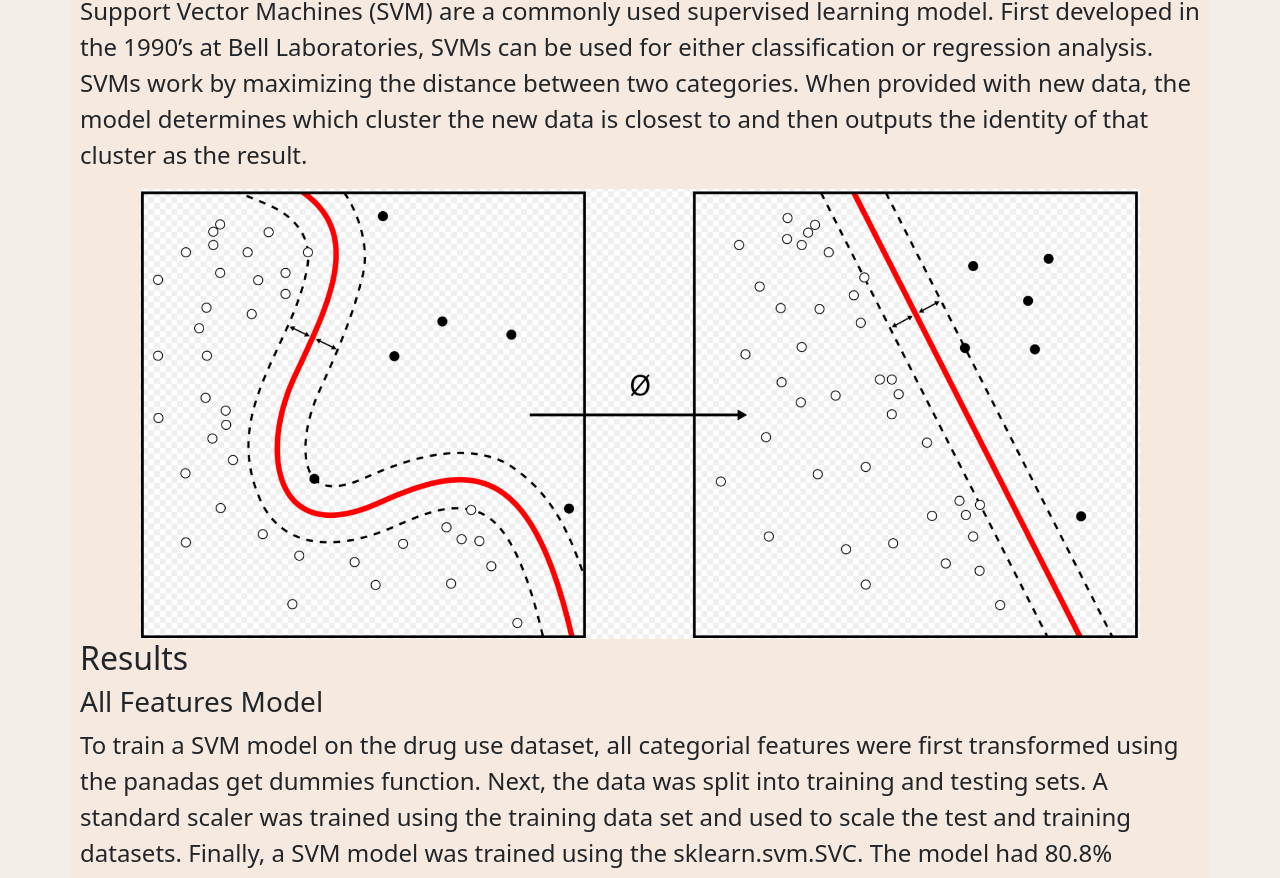
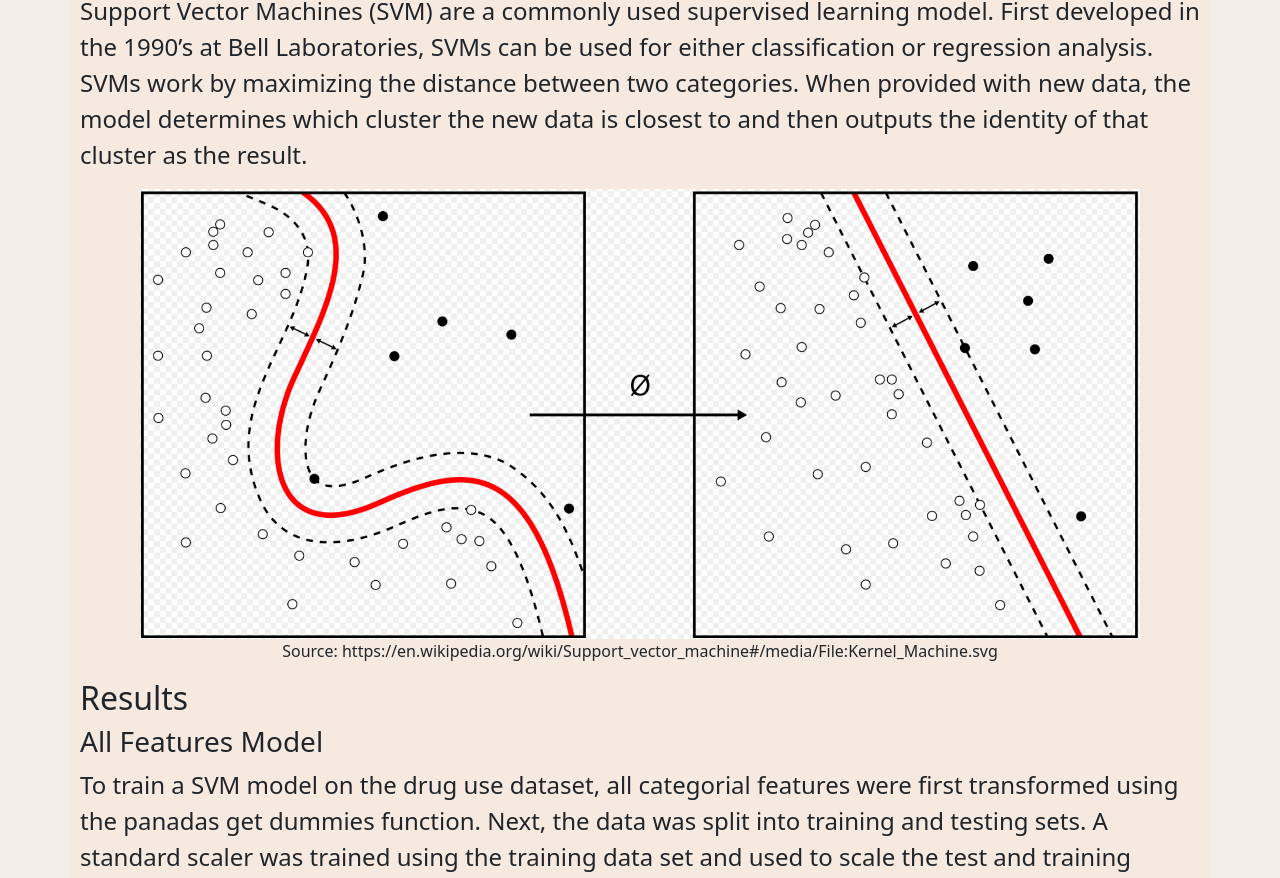
Before and after one commit to zrwood28/drug-use-personality-types, a plain HTML site: page svw.html in a window 1280 px wide. Shown: the part 191-1069 px from the top of the page. Drawn offline with nearby package versions, Linux system fonts and the light colour scheme.

Commit message:
created README.md draft, added image credit to svw.html

```diff
--- a/svw.html
+++ b/svw.html
@@ -52,6 +52,7 @@
             <p id="svm_text">Support Vector Machines (SVM) are a commonly used supervised learning model. First developed in the 1990’s at Bell Laboratories, SVMs can be used for either classification or regression analysis. SVMs work by maximizing the distance between two categories. When provided with new data, the model determines which cluster the new data is closest to and then outputs the identity of that cluster as the result.</p>
             <center>
               <img src="images/svm_figure.png" width="1000"></img>
+              <p>Source: https://en.wikipedia.org/wiki/Support_vector_machine#/media/File:Kernel_Machine.svg</p>
             </center>
             <h2>Results</h2>
             <h3>All Features Model</h3>
```
Also changed, not shown: images/tsne.png (added), 2 other files.
